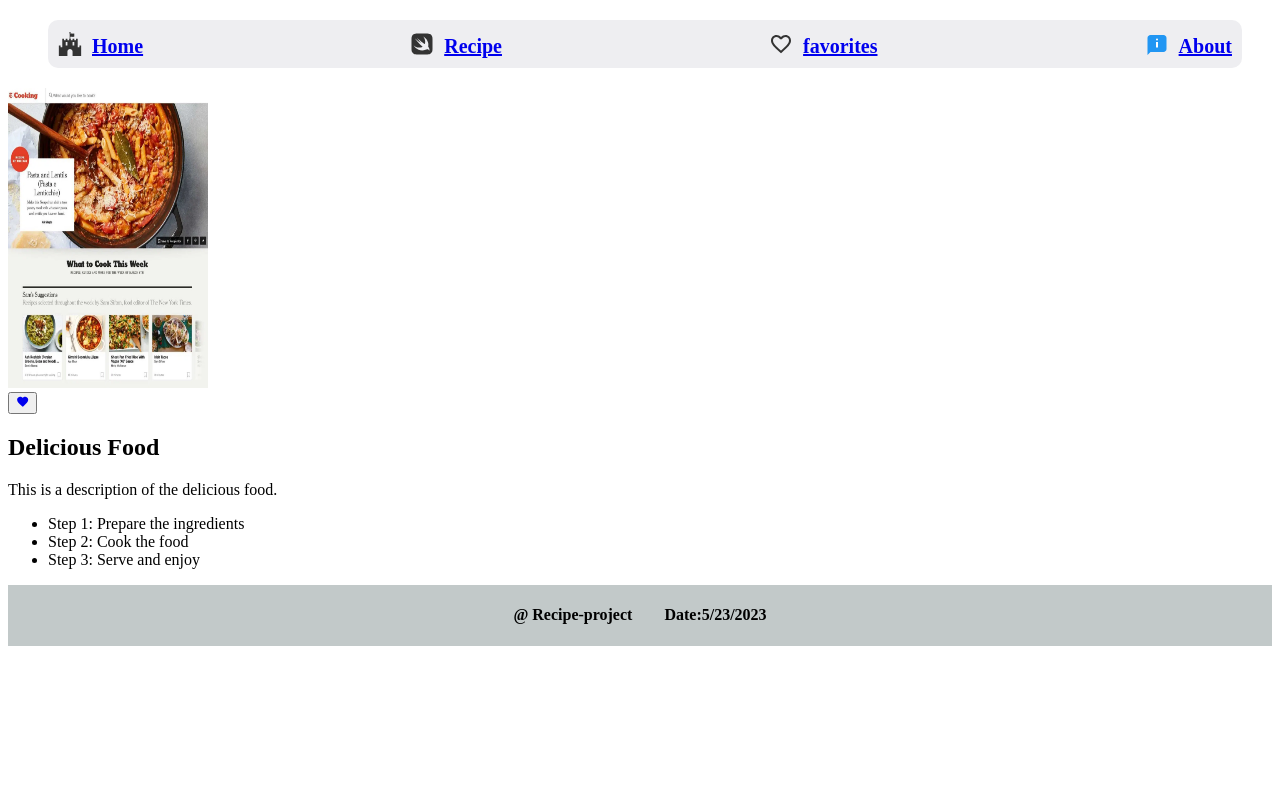
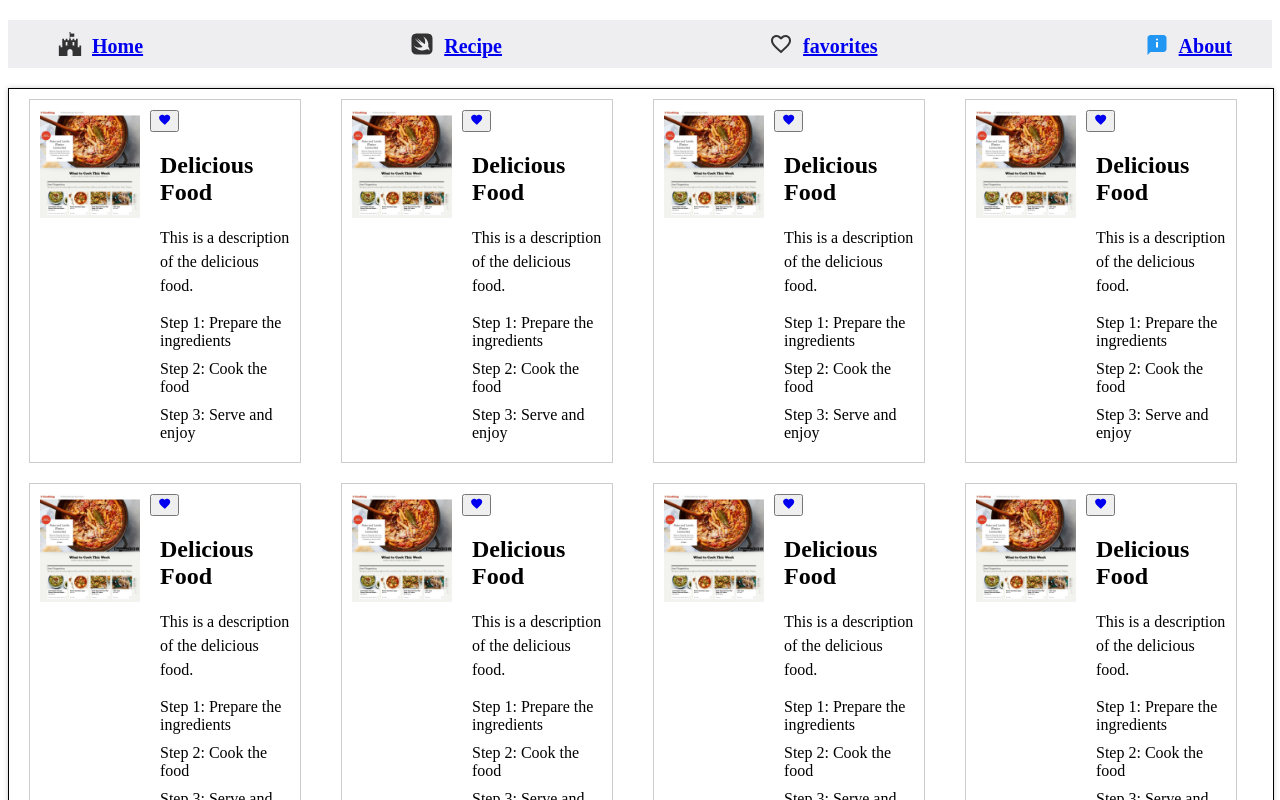
Before and after one commit to Evanoken/recipe_project, a React (Vite) app: page /recipe in a window 1280 px wide. Shown: the top 800 px of the page. Built offline with nearby package versions, Linux system fonts and the light colour scheme.

Commit message:
more on recipe

```diff
--- a/src/App.jsx
+++ b/src/App.jsx
@@ -7,8 +7,6 @@ import Favorite from './pages/Favorite'
 import Recipe from './pages/recipe'
 import NotFound from './pages/NotFound'
 import Footer from './components/Footer'
-
-import './App.css'
 
 function App() {
   return (
--- a/src/components/Header.css
+++ b/src/components/Header.css
@@ -1,6 +1,9 @@
-/* Header.css */
 .container{
     margin: 0;
+    width: 100%;
+    background-color: #eeeef1;
+    position: static;
+    top:0;
 }
 .navbar {
     list-style-type: none;
@@ -33,6 +36,7 @@
     margin-left: 10px;
     font-size: 20px;
     font-weight: bold;
+    text-decoration: none;
   }
 
   .navbar li svg {
--- a/src/components/footer.css
+++ b/src/components/footer.css
@@ -5,7 +5,8 @@
     gap: 2rem;
     justify-content: flex-end;
     text-decoration: none;
-
+    /* padding: 13px; */
+    margin-bottom: 15px;
 
   }
   .project{
--- /dev/null
+++ b/src/pages/About.css
@@ -0,0 +1,32 @@
+.about {
+    width: 100%;
+    margin: 0 auto;
+    border: 1px solid black;
+    box-shadow: 0 0 5px 0 #b8c9df;
+    background-color:rgb(216, 222, 253);
+
+  }
+
+  .about h4 {
+    font-size: 24px;
+    font-weight: bold;
+    margin-top: 0;
+    padding: 15px;
+  }
+
+  .about hr {
+    border: 1px solid #ccc;
+    margin: 10px 0;
+    padding: 15px;
+  }
+
+  .about p {
+    font-size: 16px;
+    line-height: 1.8;
+    padding: 15px;
+  }
+
+  .about strong {
+    font-weight: bold;
+    padding: 15px;
+  }
--- a/src/pages/Favorite.jsx
+++ b/src/pages/Favorite.jsx
@@ -1,71 +1,23 @@
-import { useState } from 'react'
-import {GrFavorite} from 'react-icons/gr'
-import Image from '../assets/freshia.jpg'
-// import './favourites.css'
-function Favorites() {
-  const [showText, setShowText] = useState ('true')
-  // const [state, dispatch] = useReducer (reducer, {})
-
-  const showInstructions = () => {
-    setShowText (!showText);
-  }
+import {useSelector} from 'react'
+const Favorites = () => {
+  const [favorites, setFavorites] = useSelector((state) => state.recipes.favorites);
 
   return (
-    <>
-      <img src={Image} /> <br />
-      <button><GrFavorite className="fav"/></button>
-      <button onClick={showInstructions}>Read more / collapse</button>
-      {showText &&
-      <div>
-        <p><h3>Ingredients for Pizza:</h3>
+    <div>
+      <h1>Favorites</h1>
+      <ul>
+        {favorites.map((card) => (
+          <li key={card.id}>{card.title}</li>
+        ))}
+      </ul>
+      <button onClick={() => {
+        setFavorites((prevFavorites) => {
+          const newFavorites = prevFavorites.filter((card) => card.id !== this.props.cardId);
+          return newFavorites;
+        });
+      }}>Remove from favorites</button>
+    </div>
+  );
+};
 
-For the dough:
-
-2 ¼ teaspoons (1 packet) active dry yeast
-1 teaspoon sugar
-1 cup warm water
-2 ½ cups all-purpose flour
-2 tablespoons olive oil
-1 teaspoon salt
-For the sauce:
-
-1 can (14 ounces) crushed tomatoes
-2 cloves garlic, minced
-1 teaspoon dried oregano
-1 teaspoon dried basil
-Salt and pepper to taste
-For the toppings:Shredded mozzarella cheese</p>
-        <p>
-          <h3>Instructions</h3>
-
-In a small bowl, combine the yeast, sugar, and warm water. Stir gently and let it sit for about 5 minutes until the mixture becomes foamy.
-
-In a large mixing bowl, combine the flour and salt. Make a well in the center and pour in the yeast mixture and olive oil. Stir until the dough starts to come together.
-
-Transfer the dough to a floured surface and knead it for about 5-7 minutes until it becomes smooth and elastic. You can also use a stand mixer with a dough hook attachment for this step.
-
-Place the dough in a greased bowl and cover it with a clean kitchen towel. Let it rise in a warm place for about 1-2 hours or until it doubles in size.
-
-Preheat your oven to 475°F (245°C). If you have a pizza stone, place it in the oven during preheating.
-
-While the dough is rising, prepare the pizza sauce. In a saucepan, combine the crushed tomatoes, minced garlic, dried oregano, dried basil, salt, and pepper. Cook over medium heat for about 10 minutes, stirring occasionally. Remove from heat and set aside.
-
-Once the dough has risen, punch it down to release the air. Divide the dough in half if you want to make two pizzas or keep it whole for a larger pizza.
-
-Roll out the dough on a floured surface to your desired thickness. If you're using a pizza stone, transfer the rolled-out dough onto a pizza peel or an inverted baking sheet dusted with cornmeal or flour.
-
-Spread a thin layer of the pizza sauce over the dough, leaving a border around the edges for the crust.
-
-Sprinkle shredded mozzarella cheese evenly over the sauce, and then add your desired toppings.
-
-Carefully transfer the pizza onto the preheated pizza stone or a baking sheet. Bake in the preheated oven for about 12-15 minutes or until the crust is golden brown and the cheese is melted and bubbly.
-
-Remove the pizza from the oven and let it cool for a few minutes. Slice and serve hot.
-
-Enjoy your homemade pizza!</p>
-        </div>}
-    </>
-  )
-}
-
-export default Favorites
+export default Favorites;
--- /dev/null
+++ b/src/pages/Home.css
@@ -0,0 +1,26 @@
+.containerH {
+    display: flex;
+    flex-direction: row;
+    gap: 50px;
+    margin-top: 30px;
+    padding: 20px;
+
+  }
+
+  .food-image {
+    width: 50rem;
+    height: 70vh;
+    border-radius:10px;
+  }
+  .content{
+    padding: 30px;
+  }
+  .content li{
+    list-style-type: none;
+    color:black;
+    font-size: 18px;
+  }
+  .content ul{
+    display: flex;
+    flex-direction: column;
+  }
--- a/src/pages/recipe.css
+++ b/src/pages/recipe.css
@@ -1,4 +1,51 @@
-.img{
-    height: 300px;
-    width: 200px;
+.main-content {
+  width: 100%;
+  margin: 0 auto;
+  border: 1px solid black;
+  background-color: #ffffff;
+  box-shadow: 0 0 5px 0 #ccc;
+  display: flex;
+  flex-wrap: wrap;
 }
+
+.card {
+  width: 250px;
+  margin: 10px 20px;
+  border: 1px solid #ccc;
+  padding: 10px;
+
+}
+
+.img {
+  width: 100px;
+  float: left;
+  margin-right: 10px;
+}
+
+.card-details {
+  margin-left: 120px;
+}
+
+.card-title {
+  font-size: 24px;
+  font-weight: bold;
+}
+
+.card-description {
+  font-size: 16px;
+  line-height: 1.5;
+}
+
+.card-steps {
+  list-style-type: none;
+  margin: 0;
+  padding: 0;
+}
+
+.card-steps li {
+  margin-bottom: 10px;
+}
+
+.favorite {
+  color: red;
+}
--- a/src/pages/recipe.jsx
+++ b/src/pages/recipe.jsx
@@ -1,21 +1,207 @@
-import {MdFavorite} from 'react-icons/md'
-import './recipe.css'
+import { useReducer } from "react";
+import { MdFavorite } from "react-icons/md";
+import "./recipe.css";
+
+const initialState = [
+  {
+    title: "Delicious Food",
+    description: "This is a description of the delicious food.",
+    steps: [
+      "Step 1: Prepare the ingredients",
+      "Step 2: Cook the food",
+      "Step 3: Serve and enjoy",
+    ],
+  },
+  {
+    title: "Delicious Food",
+    description: "This is a description of the delicious food.",
+    steps: [
+      "Step 1: Prepare the ingredients",
+      "Step 2: Cook the food",
+      "Step 3: Serve and enjoy",
+    ],
+  },
+  {
+    title: "Delicious Food",
+    description: "This is a description of the delicious food.",
+    steps: [
+      "Step 1: Prepare the ingredients",
+      "Step 2: Cook the food",
+      "Step 3: Serve and enjoy",
+    ],
+  },
+  {
+    title: "Delicious Food",
+    description: "This is a description of the delicious food.",
+    steps: [
+      "Step 1: Prepare the ingredients",
+      "Step 2: Cook the food",
+      "Step 3: Serve and enjoy",
+    ],
+  },
+  {
+    title: "Delicious Food",
+    description: "This is a description of the delicious food.",
+    steps: [
+      "Step 1: Prepare the ingredients",
+      "Step 2: Cook the food",
+      "Step 3: Serve and enjoy",
+    ],
+  },
+  {
+    title: "Delicious Food",
+    description: "This is a description of the delicious food.",
+    steps: [
+      "Step 1: Prepare the ingredients",
+      "Step 2: Cook the food",
+      "Step 3: Serve and enjoy",
+    ],
+  },
+  {
+    title: "Delicious Food",
+    description: "This is a description of the delicious food.",
+    steps: [
+      "Step 1: Prepare the ingredients",
+      "Step 2: Cook the food",
+      "Step 3: Serve and enjoy",
+    ],
+  },
+  {
+    title: "Delicious Food",
+    description: "This is a description of the delicious food.",
+    steps: [
+      "Step 1: Prepare the ingredients",
+      "Step 2: Cook the food",
+      "Step 3: Serve and enjoy",
+    ],
+  },
+  {
+    title: "Delicious Food",
+    description: "This is a description of the delicious food.",
+    steps: [
+      "Step 1: Prepare the ingredients",
+      "Step 2: Cook the food",
+      "Step 3: Serve and enjoy",
+    ],
+  },
+  {
+    title: "Delicious Food",
+    description: "This is a description of the delicious food.",
+    steps: [
+      "Step 1: Prepare the ingredients",
+      "Step 2: Cook the food",
+      "Step 3: Serve and enjoy",
+    ],
+  },
+  {
+    title: "Delicious Food",
+    description: "This is a description of the delicious food.",
+    steps: [
+      "Step 1: Prepare the ingredients",
+      "Step 2: Cook the food",
+      "Step 3: Serve and enjoy",
+    ],
+  },
+  {
+    title: "Delicious Food",
+    description: "This is a description of the delicious food.",
+    steps: [
+      "Step 1: Prepare the ingredients",
+      "Step 2: Cook the food",
+      "Step 3: Serve and enjoy",
+    ],
+  },
+  {
+    title: "Delicious Food",
+    description: "This is a description of the delicious food.",
+    steps: [
+      "Step 1: Prepare the ingredients",
+      "Step 2: Cook the food",
+      "Step 3: Serve and enjoy",
+    ],
+  },
+  {
+    title: "Delicious Food",
+    description: "This is a description of the delicious food.",
+    steps: [
+      "Step 1: Prepare the ingredients",
+      "Step 2: Cook the food",
+      "Step 3: Serve and enjoy",
+    ],
+  },
+  {
+    title: "Delicious Food",
+    description: "This is a description of the delicious food.",
+    steps: [
+      "Step 1: Prepare the ingredients",
+      "Step 2: Cook the food",
+      "Step 3: Serve and enjoy",
+    ],
+  },
+  {
+    title: "Delicious Food",
+    description: "This is a description of the delicious food.",
+    steps: [
+      "Step 1: Prepare the ingredients",
+      "Step 2: Cook the food",
+      "Step 3: Serve and enjoy",
+    ],
+  },
+];
+
+const reducer = (state, action) => {
+  switch (action.type) {
+    case "SAVE_TO_FAVORITES":
+      return state.map((card) => {
+        if (card.id === action.id) {
+          card.isFavorite = true;
+        }
+        return card;
+      });
+    default:
+      return state;
+  }
+};
+
 const Recipe = () => {
+  const [cards, dispatch] = useReducer(reducer, initialState);
+
+  const handleSaveToFavorites = (id) => {
+    dispatch({
+      type: "SAVE_TO_FAVORITES",
+      id,
+    });
+  };
+
   return (
-    <div className="card">
-      <img className="img" src="./src/pages/food image.webp" alt="Food" />
-      <div><button onClick={() => {alert('save to favourites')}}><a href="./Favourite"><MdFavorite /></a></button></div>
-      <div className="card-details">
-        <h2 className="card-title">Delicious Food</h2>
-        <p className="card-description">This is a description of the delicious food.</p>
-        <ul className="card-steps">
-          <li>Step 1: Prepare the ingredients</li>
-          <li>Step 2: Cook the food</li>
-          <li>Step 3: Serve and enjoy</li>
-        </ul>
-      </div>
+    <div className="main-content">
+      {cards.map((card, index) => (
+        <div key={index} className="card">
+          <img className="img" src="./src/pages/food image.webp" alt="Food" />
+          <div>
+            <button
+              onClick={(e) => {
+                e.preventDefault();
+                handleSaveToFavorites(card.id);
+                alert("saved to favorites");
+              }}
+            >
+              <a href="./Favourite"><MdFavorite /></a>
+            </button>
+          </div>
+          <div className="card-details">
+            <h2 className="card-title">{card.title}</h2>
+            <p className="card-description">{card.description}</p>
+            <ul className="card-steps">
+              {card.steps.map((step, stepIndex) => (
+                <li key={stepIndex}>{step}</li>
+              ))}
+            </ul>
+          </div>
+        </div>
+      ))}
     </div>
   );
-}
+};
 
-export default Recipe
+export default Recipe;
```
Also changed, not shown: src/pages/About.jsx (+38 -25 lines), src/pages/Home.jsx (+25 -10 lines).
